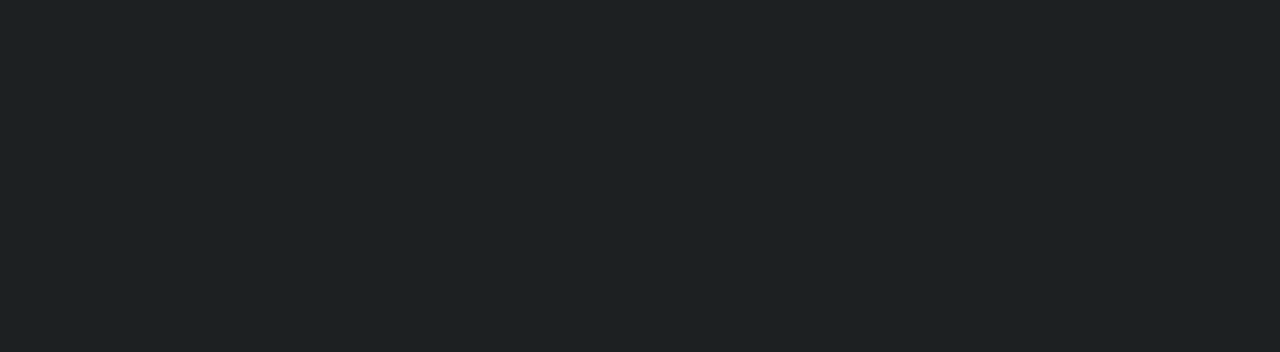
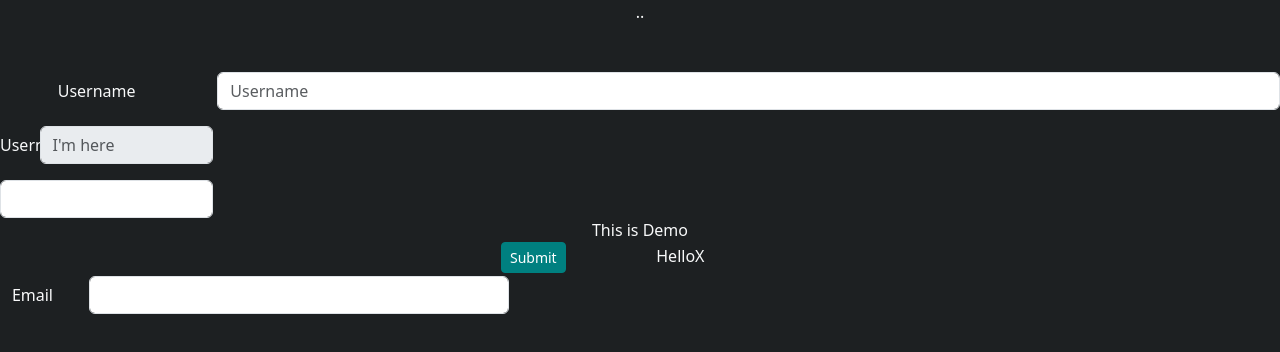
Before and after one commit to iMuhammadMustafa/Structor.ReactFormBuilder, a React (Vite) app: page / in a window 1280 px wide. Shown: the top 352 px of the page. Built offline with nearby package versions, Linux system fonts and the light colour scheme.

Commit message:
Add Field Builder Component
This component takes care of picking the correct component and pass props to it.

It pass probs to it and pass events back to parent component to handle the validation

```diff
--- a/src/Demo.tsx
+++ b/src/Demo.tsx
@@ -5,6 +5,9 @@
 import Button from "./FormBuilder/Elements/Button/Button";
 import TextInput from "./FormBuilder/Elements/Inputs/TextInput/TextInput";
 import Form from "./FormBuilder/FormX/Form";
+import FieldBuilder from "./FormBuilder/FieldBuilder/FieldBuilder";
+import { InputTypes } from "./FormBuilder/FieldBuilder/FieldBuilder";
+// import FieldBuilder from "./FormBuilder/FormX/FieldBuilder";
 
 // import Form from "@Modules/FormBuilder/Components/Form/Form";
 // import { InputTypes } from "@Modules/FormBuilder/Components/Form/Form.Types";
@@ -98,17 +101,34 @@
 
   return (
     <>
+      <div>
+        <div className="mb-5">..</div>
+        <div>
+          <FieldBuilder
+            id="11212"
+            name="username"
+            type={InputTypes.TEXT}
+            value=""
+            handleInputBlur={e => console.log("From Demo", e)}
+            handleInputChange={e => console.log("From Demo", e)}
+            isFormSubmit={false}
+            isFormCleared={false}
+            label="Username"
+          />
+        </div>
+      </div>
       {/* <Form schema={formSchema} values={user} setValues={setUser} handleFormSubmit={handleFormSubmit}></Form> */}
       {/* <> */}
-      {/* <form className="">
+      <form className="">
         <div className="col-2 ">
           <TextInput
             id="11212"
             type="text"
             name="username"
             label="Username"
-              placeHolder="Enter your username"
+            placeHolder="I'm here"
             handleChange={e => console.log(e)}
+            htmlProps={{ disabled: true }}
           />
           <input type="text" className="form-control" id="validationCustom03" />
           <div className="invalid-feedback">Hello Invalid</div>
@@ -128,7 +148,7 @@
         <div className="col-sm-10">
           <input type="email" className="form-control" id="inputEmail3" />
         </div>
-        </div> */}
+      </div>
 
       {/* <Form.TextInput
             value="500"
--- a/src/FormBuilder/Elements/Inputs/TextInput/TextInput.tsx
+++ b/src/FormBuilder/Elements/Inputs/TextInput/TextInput.tsx
@@ -4,6 +4,66 @@
 import HelpText from "../../UI/HelpText/HelpText";
 import ValidFeedback from "../../UI/ValidFeedback/ValidFeedback";
 import InvalidFeedback from "../../UI/InvalidFeedback/InvalidFeedback";
+
+export interface ITextInput {
+  id: string;
+  name: string;
+  type?: string;
+  label?: string | undefined;
+  value?: string;
+  helpText?: string;
+  placeHolder?: string;
+  isTouched?: boolean;
+  isRequired?: boolean;
+  handleChange?: (e: React.ChangeEvent<HTMLInputElement>) => void;
+  handleBlur?: (e: React.FocusEvent<HTMLInputElement>) => void;
+  errors?: Array<IError>;
+  cssClasses?: string;
+  children?: React.ReactNode;
+  htmlProps?: React.HTMLProps<HTMLInputElement>;
+}
+
+function TextInput({
+  id,
+  name,
+  type = "text",
+  label,
+  value = "",
+  helpText,
+  placeHolder,
+  isTouched,
+  isRequired,
+  handleChange,
+  handleBlur,
+  errors,
+  cssClasses = "form-control",
+  htmlProps,
+}: ITextInput) {
+  const isValid = isTouched && errors?.length === 0;
+  const isInvalid = isTouched && errors && errors?.length > 0;
+
+  return (
+    <div className="mb-3 row">
+      {label && <Label id={id || name} className="col-sm-2 col-form-label" text={label} isRequired={isRequired} />}
+      <div className="col-sm-10">
+        <input
+          type={type}
+          className={`${cssClasses} ${isValid ? "is-valid" : ""} ${isInvalid ? "is-invalid" : ""}`}
+          id={id || name}
+          name={name}
+          onChange={handleChange}
+          onBlur={handleBlur}
+          value={value}
+          placeholder={placeHolder ?? label ?? name}
+          {...htmlProps}
+        />
+        {helpText && <HelpText id={id || name} text={helpText} />}
+        {(!errors || errors?.length === 0) && <ValidFeedback id={id || name} />}
+        {errors && errors?.length > 0 && <InvalidFeedback id={id || name} errors={errors} />}
+      </div>
+    </div>
+  );
+}
 
 /**
  * A text input component for forms.
@@ -43,62 +103,3 @@
  * </TextInput>
  */
 export default memo(TextInput);
-
-export interface ITextInput extends React.HTMLProps<HTMLInputElement> {
-  id: string;
-  name: string;
-  type?: string;
-  label?: string | undefined;
-  value?: string;
-  helpText?: string;
-  placeHolder?: string;
-  isTouched?: boolean;
-  isRequired?: boolean;
-  handleChange?: (e: React.ChangeEvent<HTMLInputElement>) => void;
-  handleBlur?: (e: React.ChangeEvent<HTMLInputElement>) => void;
-  errors?: Array<IError>;
-  cssClasses?: string;
-  children?: React.ReactNode;
-}
-
-function TextInput({
-  id,
-  name,
-  type = "text",
-  label,
-  value = "",
-  helpText,
-  placeHolder,
-  isTouched,
-  isRequired,
-  handleChange,
-  handleBlur,
-  errors,
-  cssClasses = "form-control",
-  ...props
-}: ITextInput) {
-  const isValid = isTouched && errors?.length === 0;
-  const isInvalid = isTouched && errors && errors?.length > 0;
-
-  return (
-    <div className="mb-3 row">
-      {label && <Label id={id || name} className="col-sm-2 col-form-label" text={label} isRequired={isRequired} />}
-      <div className="col-sm-10">
-        <input
-          type={type}
-          className={`${cssClasses} ${isValid && "is-valid"} ${isInvalid && "is-invalid"}`}
-          id={id || name}
-          name={name}
-          onChange={handleChange}
-          onBlur={handleBlur}
-          value={value}
-          placeholder={placeHolder ?? label ?? name}
-          {...props}
-        />
-        {helpText && <HelpText id={id || name} text={helpText} />}
-        {(!errors || errors?.length === 0) && <ValidFeedback id={id || name} />}
-        {errors && errors?.length > 0 && <InvalidFeedback id={id || name} errors={errors} />}
-      </div>
-    </div>
-  );
-}
--- a/src/FormBuilder/FieldBuilder/FieldBuilder.tsx
+++ b/src/FormBuilder/FieldBuilder/FieldBuilder.tsx
@@ -1,17 +1,79 @@
-export interface IFieldBuilder {
+import { useEffect, useState } from "react";
+import TextInput from "../Elements/Inputs/TextInput/TextInput";
+import { ITextInput } from "../Elements/Inputs/TextInput/TextInput";
+
+export interface IFieldBuilder extends ITextInput {
+  id: string;
+  name: string;
+  type: InputTypes;
+  value: string;
+  handleInputBlur: (target: IField, e: React.FocusEvent<HTMLInputElement>) => void;
+  handleInputChange: (target: IField, e: React.ChangeEvent<HTMLInputElement>) => void;
+  isFormSubmit?: boolean;
+  isFormCleared?: boolean;
   children?: React.ReactNode;
 }
 
-/**
- * A React component that displays an element.
- *
- * @param id - The ID of the label element (required).
- * @param text - The text to display in the label element (optional).
- * @param cssClasses - The CSS classes to apply to the label element (optional; defaults to "form-label").
- * @param children? - The child component(s) to include in the label element (optional).
- * @param htmlProps - Any other HTML properties to include in the label element (optional).
- * @returns A memoized element with the specified ID and CSS classes, containing the text, and/or child component(s).
- */
-export default function FieldBuilder({ children }: IFieldBuilder) {
-  return <></>;
+export interface IField {
+  name: string;
+  value: string;
+  type: InputTypes;
+  children?: React.ReactNode;
 }
+
+export enum InputTypes {
+  TEXT = "text",
+  EMAIL = "email",
+  CHECKBOX = "checkbox",
+  PASSWORD = "password",
+  DROPDOWN = "dropdown",
+  GROUP = "group",
+}
+
+export default function FieldBuilder(field: IFieldBuilder) {
+  const { name, value, type, handleInputBlur, handleInputChange, isFormSubmit, isFormCleared, ...htmlFields } = {
+    ...field,
+  };
+  const [isTouched, setIsTouched] = useState(false);
+
+  const handleBlur = async (e: React.FocusEvent<HTMLInputElement>) => {
+    setIsTouched(true);
+    await handleInputBlur({ name, value, type }, e);
+  };
+  const handleChange = async (e: React.ChangeEvent<HTMLInputElement>) => {
+    setIsTouched(true);
+    await handleInputChange({ name, value: e.target.value, type }, e);
+  };
+
+  useEffect(() => {
+    if (isFormSubmit) {
+      handleBlur({ target: { name, value } } as React.FocusEvent<HTMLInputElement> & { target: { value: string } });
+    }
+    // eslint-disable-next-line react-hooks/exhaustive-deps
+  }, [isFormSubmit]);
+
+  useEffect(() => {
+    if (isFormCleared) {
+      setIsTouched(false);
+    }
+  }, [isFormCleared]);
+
+  switch (field.type) {
+    case InputTypes.TEXT:
+    case InputTypes.EMAIL:
+    case InputTypes.PASSWORD:
+      return (
+        <TextInput
+          {...htmlFields}
+          name={name}
+          value={value}
+          type={type}
+          isTouched={isTouched}
+          handleBlur={handleBlur}
+          handleChange={handleChange}
+        />
+      );
+    default:
+      return <div>Not A defined Type</div>;
+  }
+}
```
Also changed, not shown: src/FormBuilder/Elements/Inputs/TextInput/TextInput.mocks.ts (+2 -7 lines), src/FormBuilder/FieldBuilder/FieldBuilder.mocks.ts (+25 -2 lines), src/FormBuilder/Form/Form.tsx (+8 -16 lines), 1 other file (tests, documents, lock files or other folders). Lines whose indentation alone changed are shown as unchanged.
